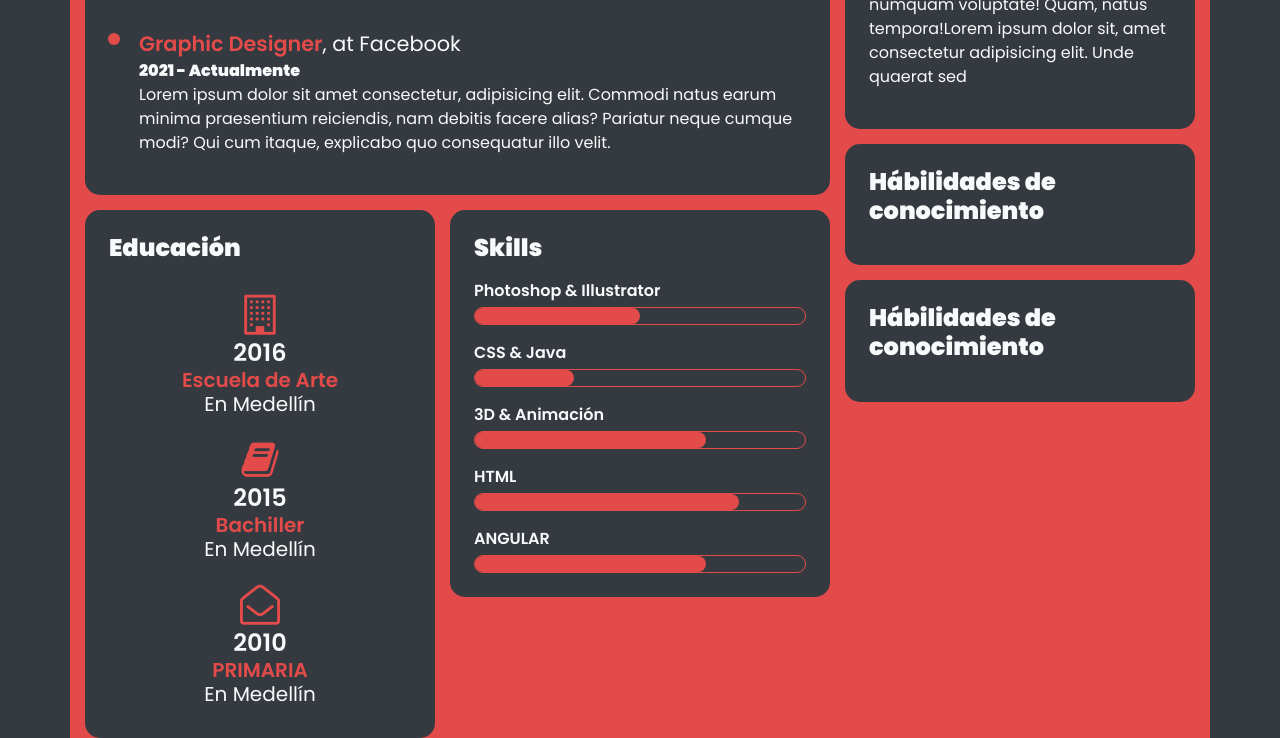
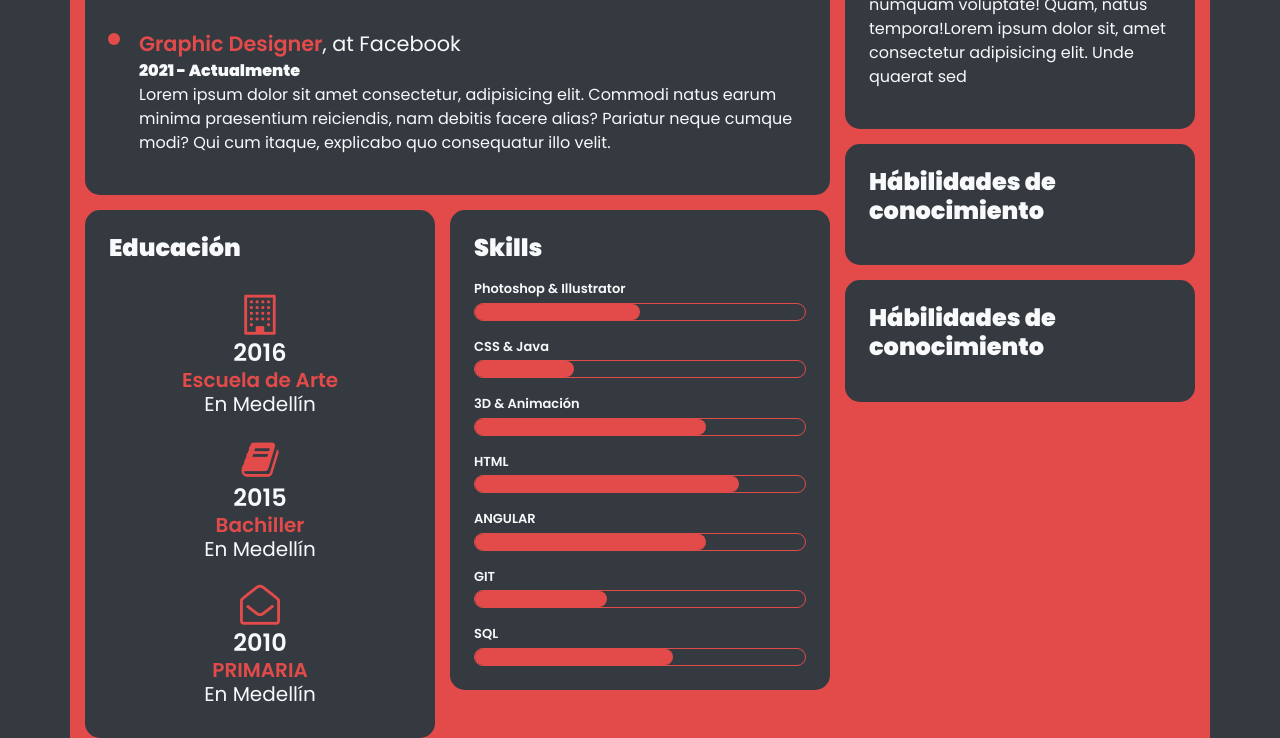
Before and after one commit to 2014maximo/Mis-extructuras, a plain HTML site: page portafolio - B2/index.html in a window 1280 px wide. Shown: the part 667-1405 px from the top of the page. Drawn offline with nearby package versions, Linux system fonts and the light colour scheme.

Commit message:
Finalizacion portafolio

```diff
--- a/portafolio - B2/index.html
+++ b/portafolio - B2/index.html
@@ -133,29 +133,39 @@
                         <div class="row pt-15">
                             <div class="col-lg-12 bg-dark br-15 p-4 text-light">
                                 <h4 class="fw8 mb-3">Skills</h4>
-                                <p class="text-light mb-1 fw6">Photoshop & Illustrator</p>
+                                <p class="text-light mb-1 fs13 fw6">Photoshop & Illustrator</p>
                                 <div class="border border-base br-15">
                                     <div class="w-50 fondo-base p-2 br-15"></div>
                                 </div>
 
-                                <p class="text-light mt-3 mb-1 fw6">CSS & Java</p>
+                                <p class="text-light mt-3 fs13 mb-1 fw6">CSS & Java</p>
                                 <div class="border border-base br-15">
                                     <div class="fondo-base p-2 br-15 w-30"></div>
                                 </div>
 
-                                <p class="text-light mt-3 mb-1 fw6">3D & Animación</p>
+                                <p class="text-light fs13 mt-3 mb-1 fw6">3D & Animación</p>
                                 <div class="border border-base br-15">
                                     <div class="fondo-base p-2 br-15 w-70"></div>
                                 </div>
 
-                                <p class="text-light mt-3 mb-1 fw6">HTML</p>
+                                <p class="text-light fs13 mt-3 mb-1 fw6">HTML</p>
                                 <div class="border border-base br-15">
                                     <div class="fondo-base p-2 br-15 w-80"></div>
                                 </div>
 
-                                <p class="text-light mt-3 mb-1 fw6">ANGULAR</p>
+                                <p class="text-light fs13 mt-3 mb-1 fw6">ANGULAR</p>
                                 <div class="border border-base br-15">
                                     <div class="fondo-base p-2 br-15 w-70"></div>
+                                </div>
+
+                                <p class="text-light fs13 mt-3 mb-1 fw6">GIT</p>
+                                <div class="border border-base br-15">
+                                    <div class="fondo-base p-2 br-15 w-40"></div>
+                                </div>
+
+                                <p class="text-light fs13 mt-3 mb-1 fw6">SQL</p>
+                                <div class="border border-base br-15">
+                                    <div class="fondo-base p-2 br-15 w-60"></div>
                                 </div>
 
                             </div>
```
